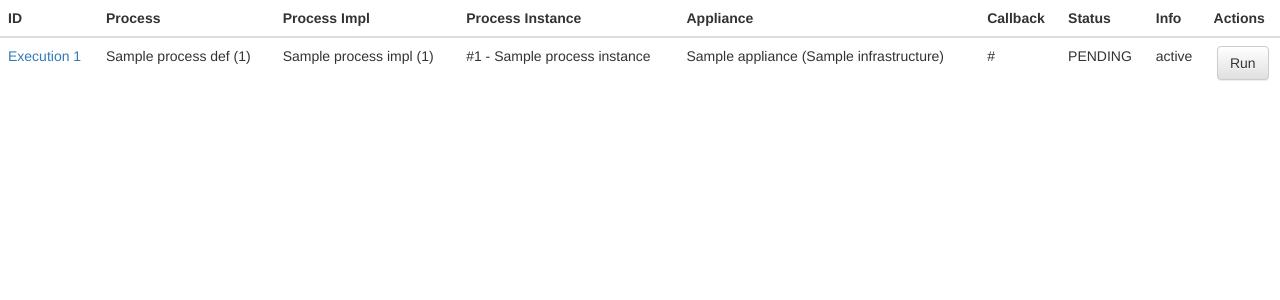
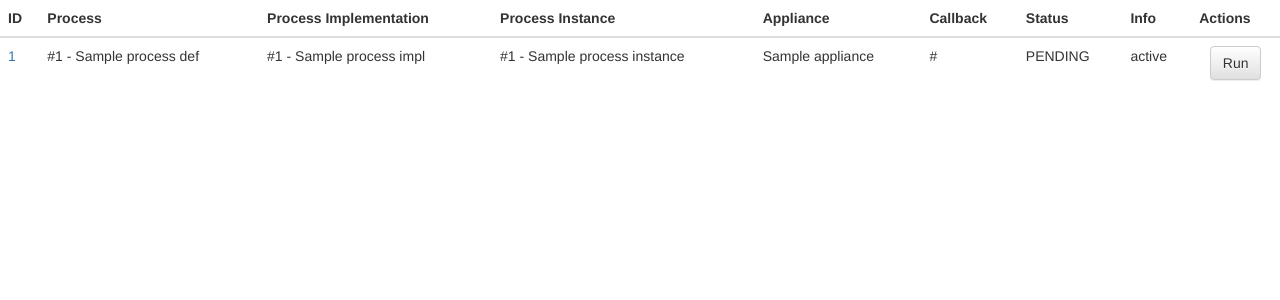
Before and after one commit to DIBBS-project/operation_manager, a Django app: template demo/templates/executions.html in a window 1280 px wide. Shown: the top 300 px of the page. Run offline with Django 3.2, Linux system fonts and the light colour scheme; the template is opened without the code that fills it: most values are stand-ins (such as "Sample title", 1, 10 or a date in 2020); some libraries are stand-ins or nearby versions.

Commit message:
Update to fit the changes made to the Process Registry

```diff
--- a/demo/templates/executions.html
+++ b/demo/templates/executions.html
@@ -55,7 +55,7 @@
         <tr>
             <th>ID</th>
             <th>Process</th>
-            <th>Process Impl</th>
+            <th>Process Implementation</th>
             <th>Process Instance</th>
             <th>Appliance</th>
             <th>Callback</th>
@@ -67,11 +67,11 @@
         <tbody>
         {% for tuple in tuples %}
             <tr>
-                <td><a target="_blank" href="{% url 'execution_details' tuple.execution.id %}">Execution {{ tuple.execution.id }}</a></td>
-                <td>{{ tuple.process_def.name }} ({{ tuple.process_def.id }})</td>
-                <td>{{ tuple.process_impl.name }} ({{ tuple.process_impl.id }})</td>
+                <td><a target="_blank" href="{% url 'execution_details' tuple.execution.id %}">{{ tuple.execution.id }}</a></td>
+                <td>#{{ tuple.process_def.id }} - {{ tuple.process_def.name }}</td>
+                <td>#{{ tuple.process_impl.id }} - {{ tuple.process_impl.name }}</td>
                 <td>#{{ tuple.execution.process_instance.id }} - {{ tuple.execution.process_instance.name }}</td>
-                <td>{{ tuple.process_impl.appliance }} ({{ tuple.appliance.infrastructure }})</td>
+                <td>{{ tuple.process_impl.appliance }}</td>
                 <td>{{ tuple.execution.callback_url }}</td>
                 <td>{{ tuple.execution.status }}</td>
                 <td>
```
Also changed, not shown: demo/templates/index.html (+8 -0 lines).
